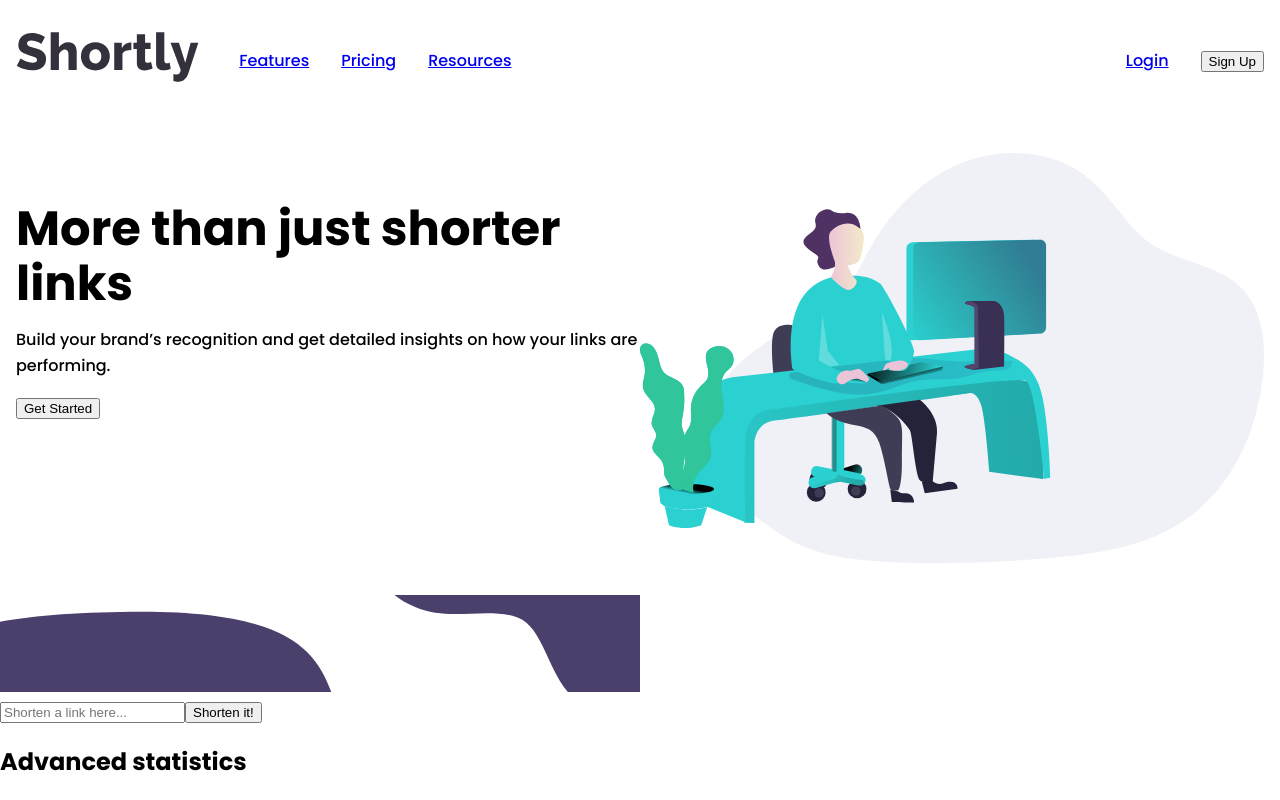
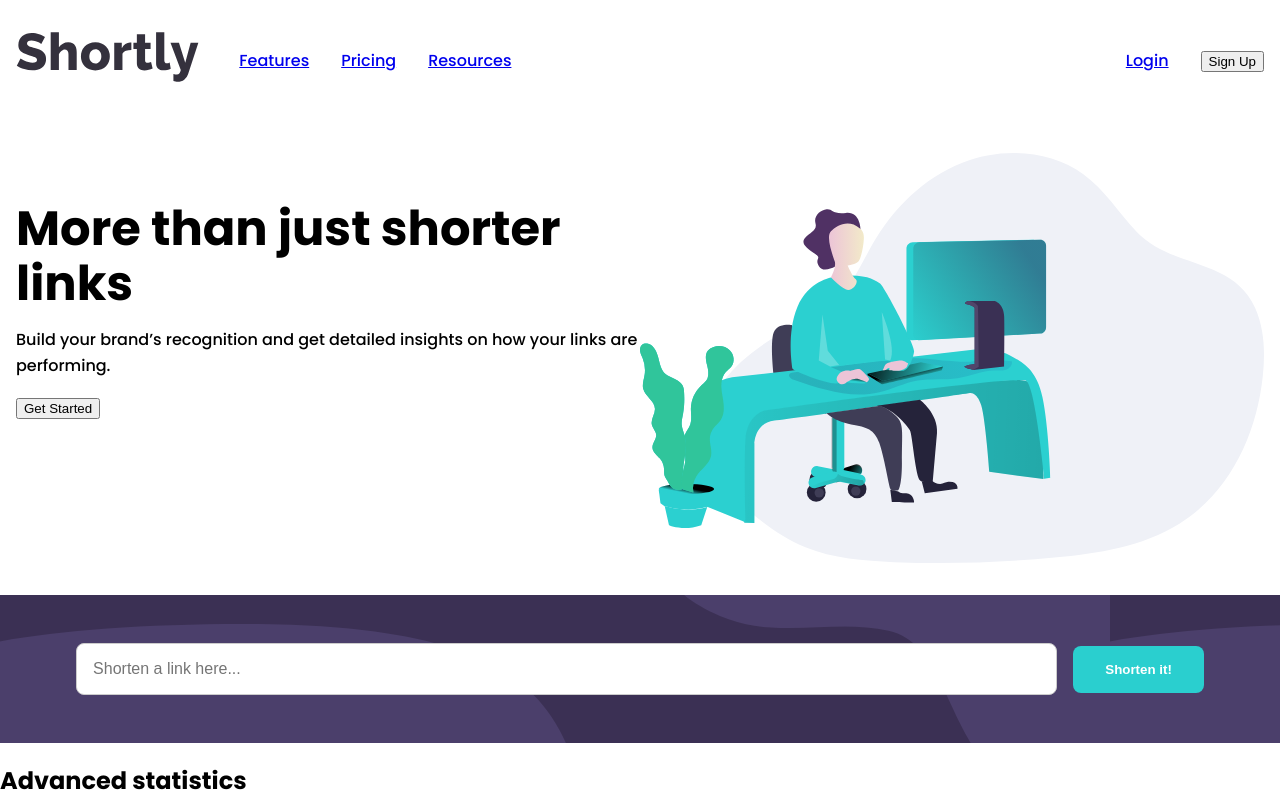
Before and after one commit to shazkhan2/shorten-url, a React (Create React App) app in the folder url-shortening-api/: page / in a window 1280 px wide. Shown: the top 800 px of the page. Built offline with nearby package versions, Linux system fonts and the light colour scheme.

Commit message:
call method changed to url-encoded-form-body

```diff
--- a/url-shortening-api/package.json
+++ b/url-shortening-api/package.json
@@ -8,6 +8,7 @@
     "@testing-library/user-event": "^13.5.0",
     "axios": "^1.6.8",
     "react": "^18.2.0",
+    "react-copy-to-clipboard": "^5.1.0",
     "react-dom": "^18.2.0",
     "react-scripts": "5.0.1",
     "web-vitals": "^2.1.4"
--- a/url-shortening-api/src/components/Shorten.jsx
+++ b/url-shortening-api/src/components/Shorten.jsx
@@ -1,6 +1,5 @@
-import React, { useState } from 'react';
-import bgDesktop from "../images/bg-shorten-desktop.svg";
-import bgMobile from "../images/bg-shorten-mobile.svg";
+import React, { useState } from "react";
+import "../styles/Shorten.css";
 
 export default function Shorten() {
   const [text, setText] = useState("");
@@ -14,16 +13,20 @@ export default function Shorten() {
     }
 
     try {
-      const response = await fetch('https://cleanuri.com/api/v1/shorten', {
-        method: 'POST',
+      const formData = new URLSearchParams();
+      formData.append("url", text);
+
+      const response = await fetch("https://cleanuri.com/api/v1/shorten", {
+        method: "POST",
         headers: {
-          'Content-Type': 'application/json',
+          "Content-Type": "application/x-www-form-urlencoded",
+
         },
-        body: JSON.stringify({ url: text }),
+        body: formData.toString(),
       });
 
       if (!response.ok) {
-        throw new Error('Failed to shorten URL');
+        throw new Error("Failed to shorten URL");
       }
 
       const data = await response.json();
@@ -38,25 +41,19 @@ export default function Shorten() {
   };
 
   return (
-    <>
-      <section>
-        <picture>
-          <source media='(min-width: 768px)' srcSet={bgDesktop} />
-          <img src={bgMobile} alt='Background' />
-        </picture>
-
+    <section className="shorten-container">
       <form onSubmit={handleSubmit}>
         <input
-            type='text'
-            placeholder='Shorten a link here...'
+          type="text"
+          placeholder="Shorten a link here..."
           value={text}
           onChange={handleChange}
+          className="shorten-input"
         />
-          <button type='submit'>
+        <button type="submit" className="shorten-button">
           Shorten it!
         </button>
       </form>
     </section>
-    </>
   );
 }
--- /dev/null
+++ b/url-shortening-api/src/styles/Shorten.css
@@ -0,0 +1,54 @@
+.shorten-container {
+    background-image: url(../images/bg-shorten-desktop.svg);
+    background-color: var(--DarkViolet);
+    padding: 3rem;
+  }
+
+  form {
+    display: flex;
+    justify-content: center;
+    align-items: center;
+  }
+
+  input {
+    width: 80%;
+    padding: 1rem;
+    border-radius: 0.5rem;
+    border: 1px solid #ccc;
+    font-size: 1rem;
+    margin-right: 1rem;
+  }
+  .shorten-button {
+    background-color: var(--Cyan);
+    color: white;
+    padding: 1rem 2rem;
+    border-radius: 0.5rem;
+    font-weight: bold;
+    cursor: pointer;
+    border: none;
+    text-wrap: nowrap;
+  }
+  .shorten-button:hover {
+    background-color: hsl(180, 58%, 71%);
+  }
+
+  @media screen and (max-width: 375px) {
+    .shorten-container {
+      background-image: url(../images/bg-shorten-mobile.svg);
+      padding: 2rem;
+    }
+
+    form {
+      flex-direction: column;
+      width: 100%;
+    }
+
+    input {
+      width: -webkit-fill-available;
+      margin-right: 0;
+      margin-bottom: 1rem;
+    }
+    .shorten-button {
+      width: 100%;
+    }
+  }
```
Also changed, not shown: 1 other file (tests, documents, lock files or other folders). Lines whose indentation alone changed are shown as unchanged.
